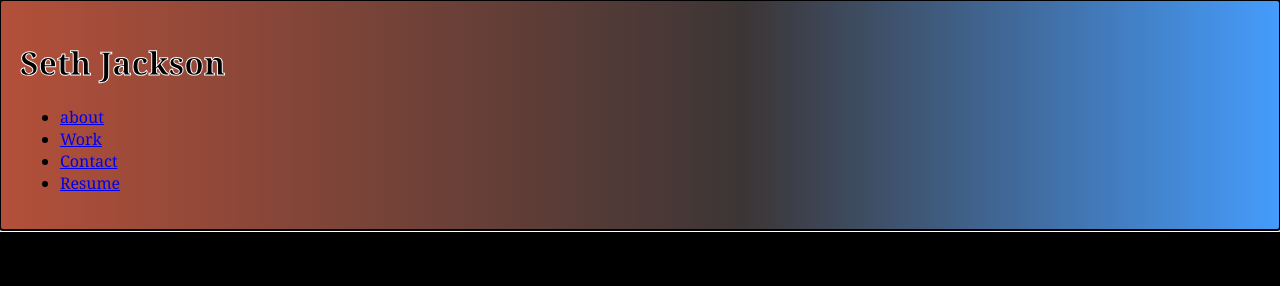
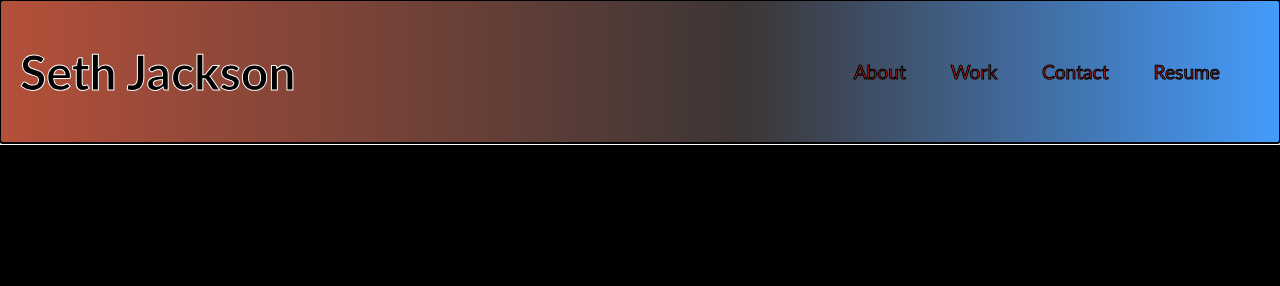
Before and after one commit to themuppetman/MrJacksons_Portfolio, a plain HTML site: page index.html in a window 1280 px wide. Drawn offline with Linux system fonts and the light colour scheme.

Commit message:
nav progess. will revisit. moving on to about and work.

```diff
--- a/assets/css/style.css
+++ b/assets/css/style.css
@@ -1,3 +1,9 @@
+* {
+    box-sizing: border-box;
+    margin: 0;
+    padding: 0;
+}
+
 :root {
     --my-red: red;
     --my-text: black;
@@ -7,7 +13,7 @@ body {
     margin: 0;
     padding: 0;
     background-color: black;
-    font-family: Georgia, 'Times New Roman', Times, serif;
+    font-family: 'Gill Sans', 'Gill Sans MT', Calibri, 'Trebuchet MS', sans-serif;
 }
 
 header {
@@ -16,27 +22,40 @@ header {
     background: linear-gradient(90deg, rgba(180,80,58,1) 0%, rgba(65,58,58,0.9220063025210083) 58%, rgba(69,156,252,1) 100%);
     color: var(--my-text);
     outline: auto;
-    display: block;
+    display: flex;
+    justify-content :space-between;
+    align-items: center;
 }
 
 h1 {
+    display: flex;
+    font-size: 48px;
     -webkit-text-stroke-width: 1px;
     -webkit-text-stroke-color: white;
 }
-/* navbars and placement reference (https://www.youtube.com/watch?v=R5aRUdM7Iio)
-/
+.navbar {
+    display: flex;
+    justify-content: space-between;
+    font-size: larger;
+    font-weight: 100;
+}
+/* navbars and placement reference (https://www.youtube.com/watch?v=R5aRUdM7Iio)*/
+
 .navbar ul {
     list-style: none;
-    background: rgb(206, 91, 91);
-    padding: 0;
-    margin: 0;
+    padding: 10px;
+    margin: 10px;
 }
 
 .navbar li {
     display: inline-block;
+    padding: 10px;
+    margin: 10px;
 }
 
 .navbar a {
     text-decoration: none;
-    color: blueviolet;
+    color: rgb(210, 34, 25);
+    -webkit-text-stroke-width: 1px;
+    -webkit-text-stroke-color: black;
 }
--- a/index.html
+++ b/index.html
@@ -13,7 +13,7 @@
             <nav class="navbar">
                 <ul>
                     <li>
-                       <a href="about">about</a>
+                       <a href="about">About</a>
                     </li>
                     <li>
                         <a href="work">Work</a>
@@ -29,7 +29,12 @@
             </nav>
     </header>
     <section>
-        <h2>About Me</h2>
+        <h2>About Seth</h2>
+            <p>I am a musician and storyteller with a love tech.
+               From the beginning of my media production journey, it has
+               been natural go to learn every shortcut, how things work,
+
+            </p>
     </section>
     <main>
         <h3>Work</h3>
```
